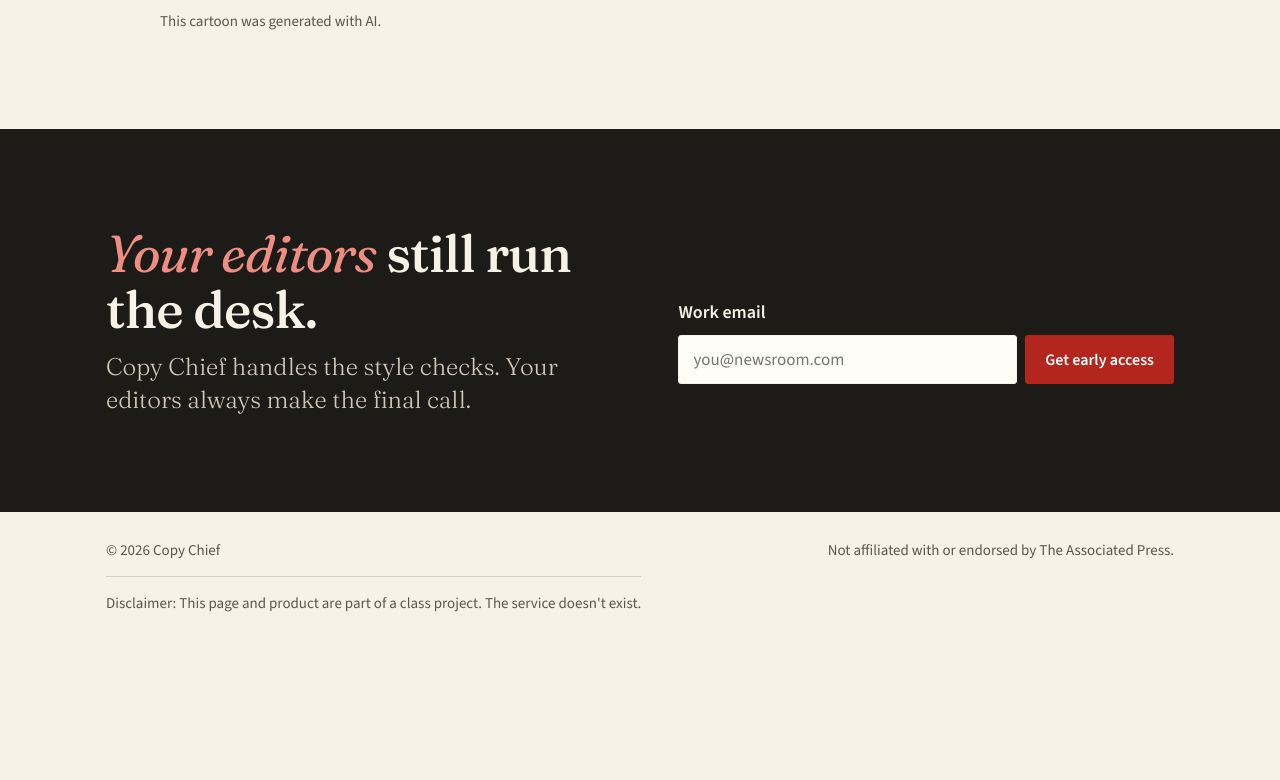
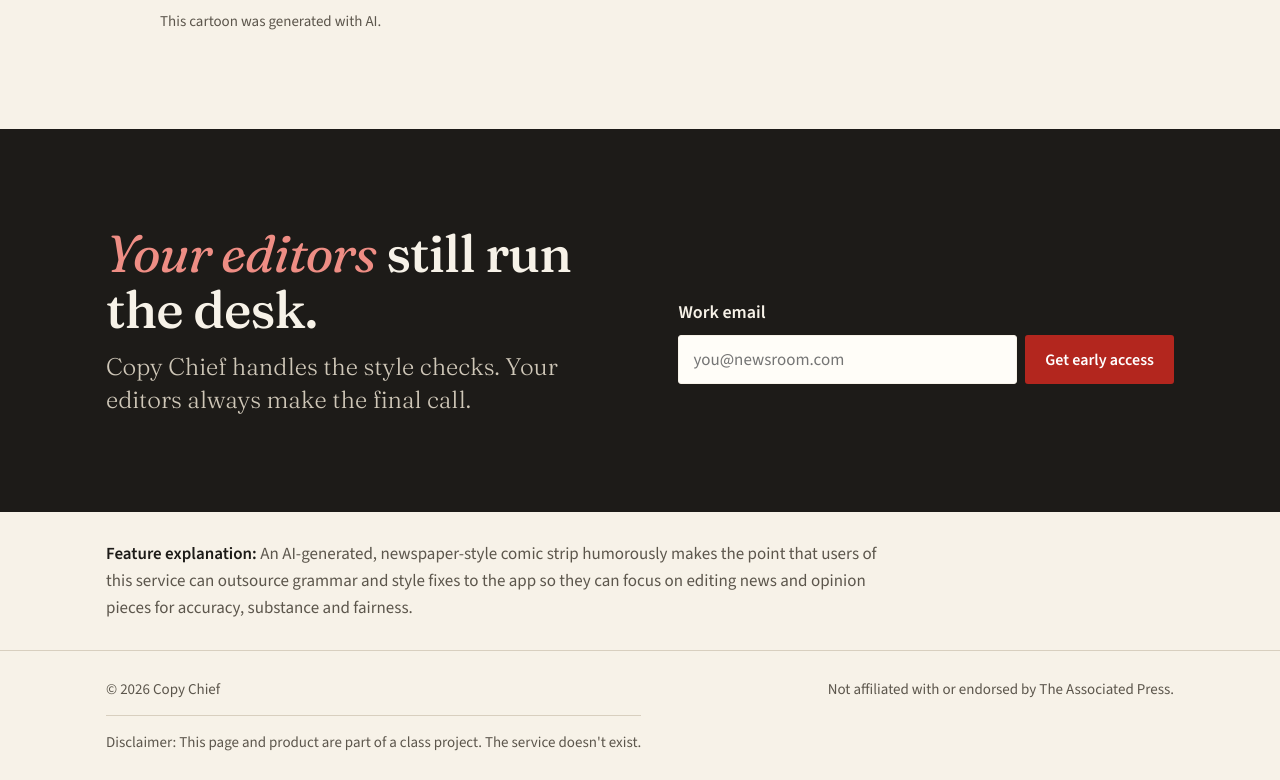
Before and after one commit to jsmustang/copy-chief, a plain HTML site: page index.html in a window 1280 px wide. Shown: the part 3412-4192 px from the top of the page. Before the commit the page ends 4053 px from the top, so only its background shows below. Drawn offline with nearby package versions, Linux system fonts and the light colour scheme; a script that the page names is missing.

Commit message:
Add feature explanation note for the assignment
Co-Authored-By: Claude Opus 5.5 <noreply@anthropic.com>
Claude-Session: https://claude.ai/code/session_01PXZLn6KTVVHxUs38Xn8b8i

```diff
--- a/index.html
+++ b/index.html
@@ -103,6 +103,10 @@
   .signup .btn { background: var(--red); color: #fff; white-space: nowrap; }
   .signup .btn:hover { background: #8f1d17; }
   .signup-note { min-height: 1.5em; margin: 10px 0 0; font-size: 15px; color: #cfc7b8; }
+
+  .class-note { border-bottom: 1px solid var(--rule); padding-block: 28px; }
+  .class-note p { margin: 0; max-width: 46em; font-size: 17px; color: var(--ink-soft); }
+  .class-note strong { color: var(--ink); font-weight: 600; }
 
   footer { padding-block: 26px; font-size: 15px; color: var(--ink-soft); }
   footer .disclaimer { margin: 14px 0 0; padding-top: 14px; border-top: 1px solid var(--rule); }
@@ -236,6 +240,12 @@
       </form>
     </div>
   </section>
+
+  <aside class="class-note" aria-label="Note for the assignment">
+    <div class="wrap">
+      <p><strong>Feature explanation:</strong> An AI-generated, newspaper-style comic strip humorously makes the point that users of this service can outsource grammar and style fixes to the app so they can focus on editing news and opinion pieces for accuracy, substance and fairness.</p>
+    </div>
+  </aside>
 </main>
 
 <footer>
```
